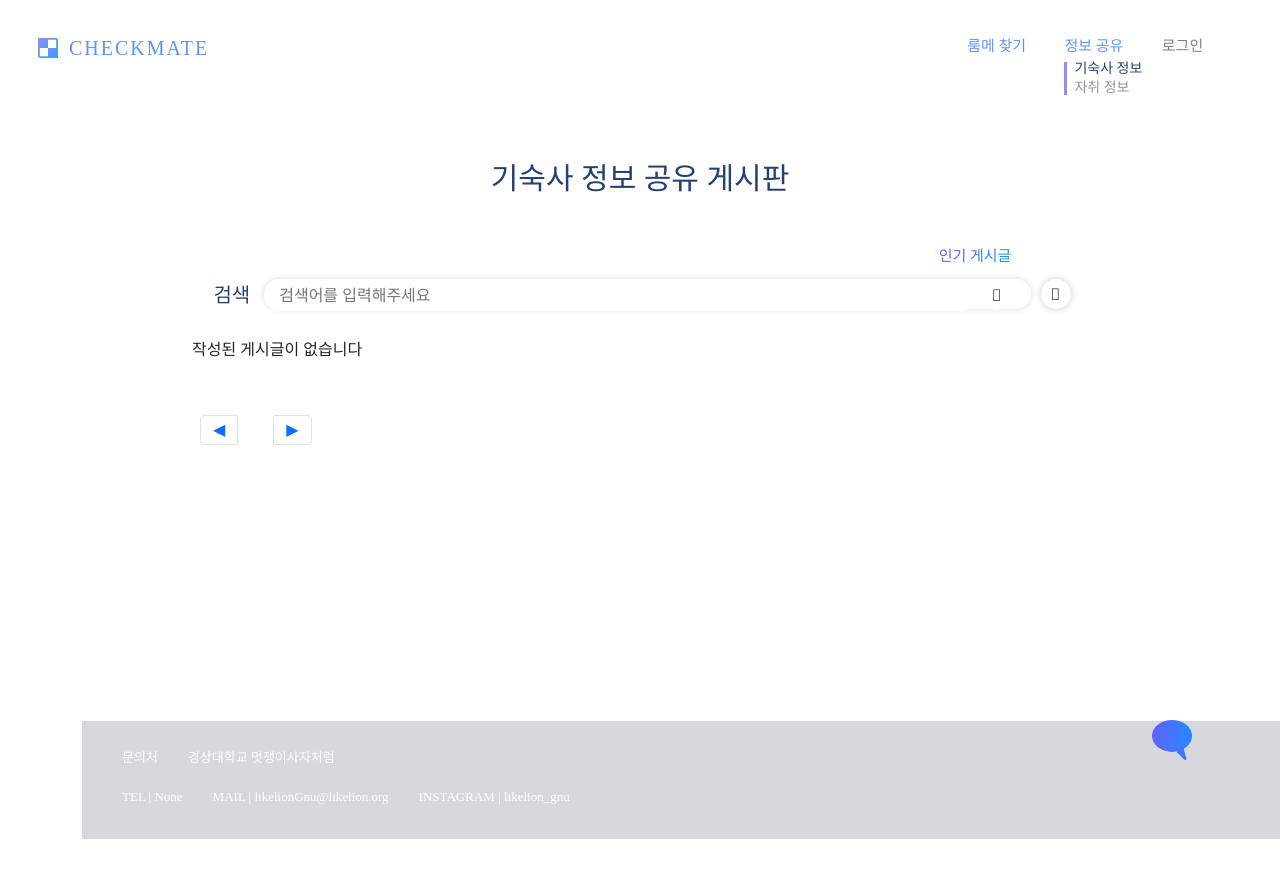
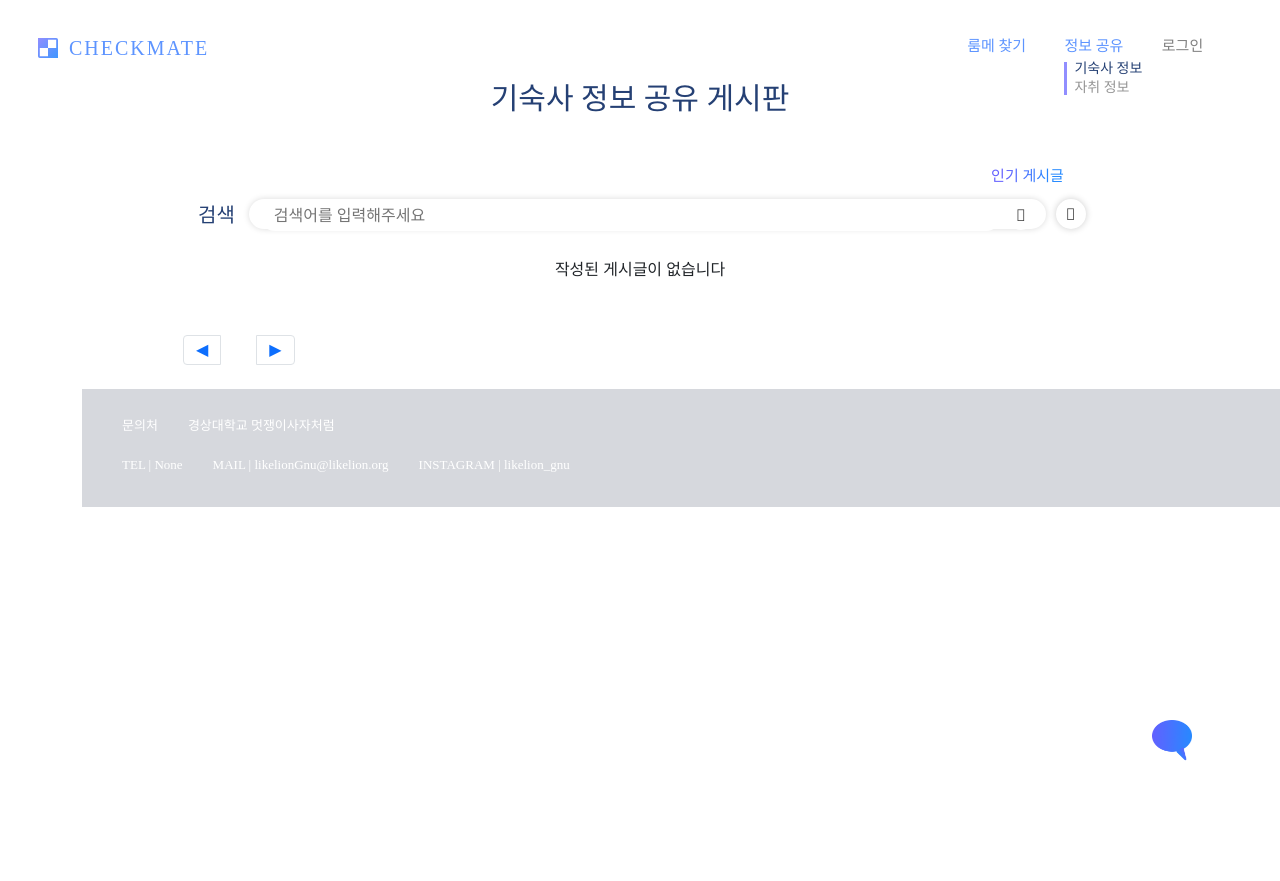
Before and after one commit to LeeJaesung2/checkmate, a Django app: page /domitoryCommunity/ in a window 1280 px wide; the page is wider, and only the part inside the window is pictured. Before the commit the page ends 839 px from the top of that part, so only its background shows below. Run offline with Django 3.2, Linux system fonts and the light colour scheme; data that the repository does not hold is empty; some libraries are stand-ins or nearby versions; some web fonts are replaced.

Commit message:
도연 브랜치 머지

```diff
--- a/checkmate/templates/base.html
+++ b/checkmate/templates/base.html
@@ -98,8 +98,8 @@
             <p class="insta">INSTAGRAM | likelion_gnu</p>
         </div>
     </footer>
+    <script src="{% static 'js/modal.js' %}"></script>
 </body>
-<script src="{% static 'js/modal.js' %}"></script>
 {% block last %}
 {% endblock %}
 
--- a/checkmate/templates/domitoryCommunity.html
+++ b/checkmate/templates/domitoryCommunity.html
@@ -74,10 +74,9 @@
         </ul>
     </div>
 </div>
+{% endblock %}
 
-
-
-
+{% block last %}
 <script>
 
     // 커뮤니티에서 nav 고정
@@ -87,5 +86,4 @@
     const highlight = document.getElementById('nav_domitory');
     highlight.style.color ="rgba(37, 64, 116, 1)";
 </script>
-
 {% endblock %}
--- a/static/css/base.css
+++ b/static/css/base.css
@@ -46,8 +46,6 @@
     font-weight: normal;
     font-style: normal;
 }
-
-
 
 
 *{
--- a/static/css/community.css
+++ b/static/css/community.css
@@ -1,13 +1,19 @@
+.container{
+    text-align: center;
+    min-height: 100vh;
+}
+
 h5{
     font-family: 'S-CoreDream-6Bold';
     margin-bottom: 15px;
 }
+
 /* 정보게시판 */
 .com_container{
-    width: 70vw;
-    height: 70vh;
-    margin: 0 auto;
-    margin-top: 100px;
+    /* width: 70vw; */
+    /* height: 70vh; */
+    /* margin: 0 auto; */
+    /* margin-top: 100px; */
 }
 .com_container h3{
     font-size: 30px;
@@ -183,9 +189,6 @@ h5{
     .table{
         font-size: 12px;
     }
-    #first_open_modal{
-        width: 350px;
-    }
     .search_bar form{
         width: 100%;
     }
--- a/static/css/searchRoommate.css
+++ b/static/css/searchRoommate.css
@@ -110,10 +110,14 @@ small{
 }
 
 .filter-btn-box button, .filter-btn-box input{
-    /* font-family: ; */
+    font-family: 'S-CoreDream-5Medium';
+    font-size: 14px;
     border: 0px solid white;
     background-color: white;
     padding: 5px;
+}
+.filter-btn-box button:last-child{
+    padding-right: 0;
 }
 .filter-btn-box button:first-child{
     background-color: none;
```
Also changed, not shown: account/migrations/0001_initial.py, checkmate/migrations/0001_initial.py, roommate/migrations/0001_initial.py, roommate/migrations/__init__.py (added), survey/migrations/0001_initial.py.
